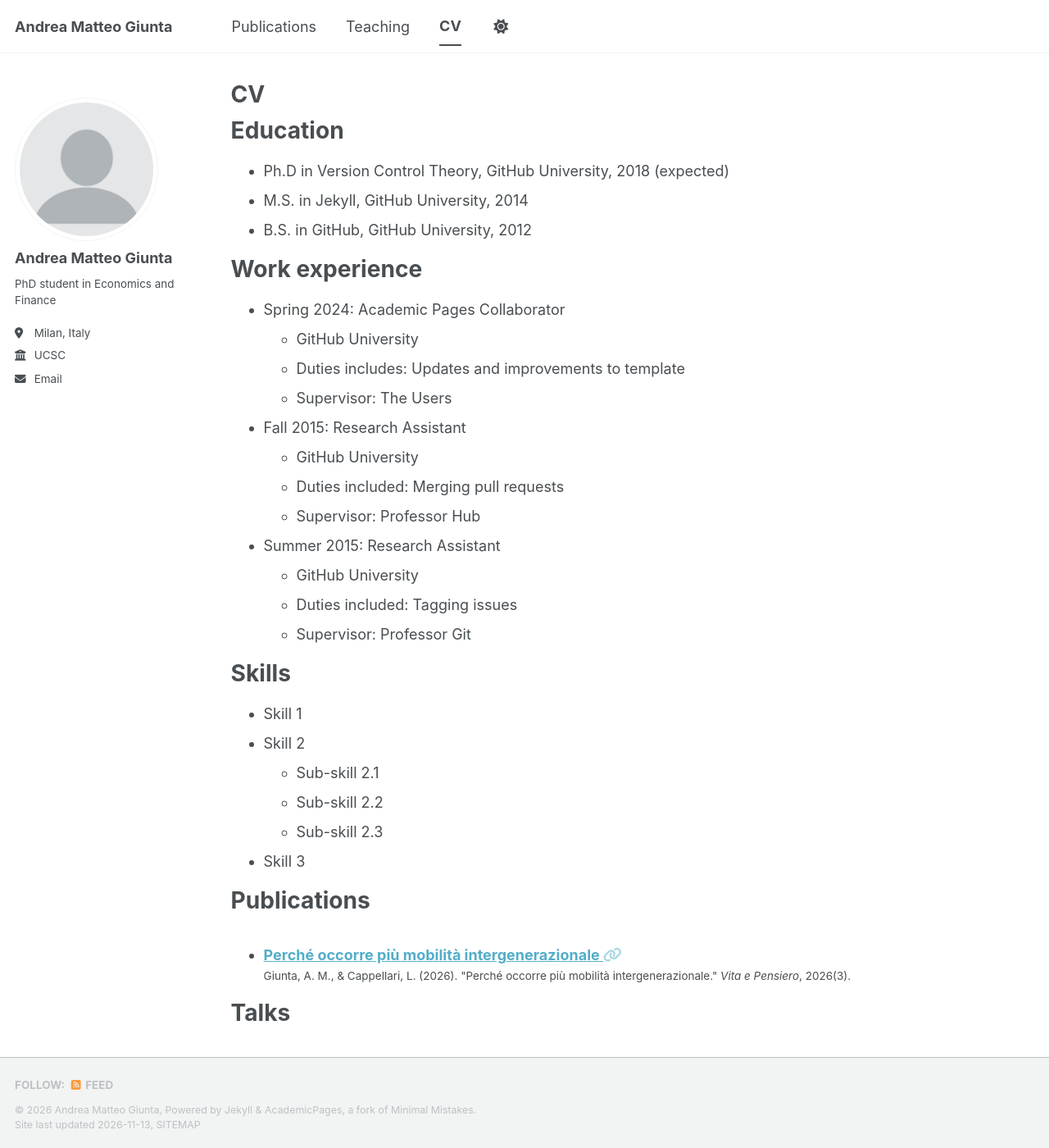
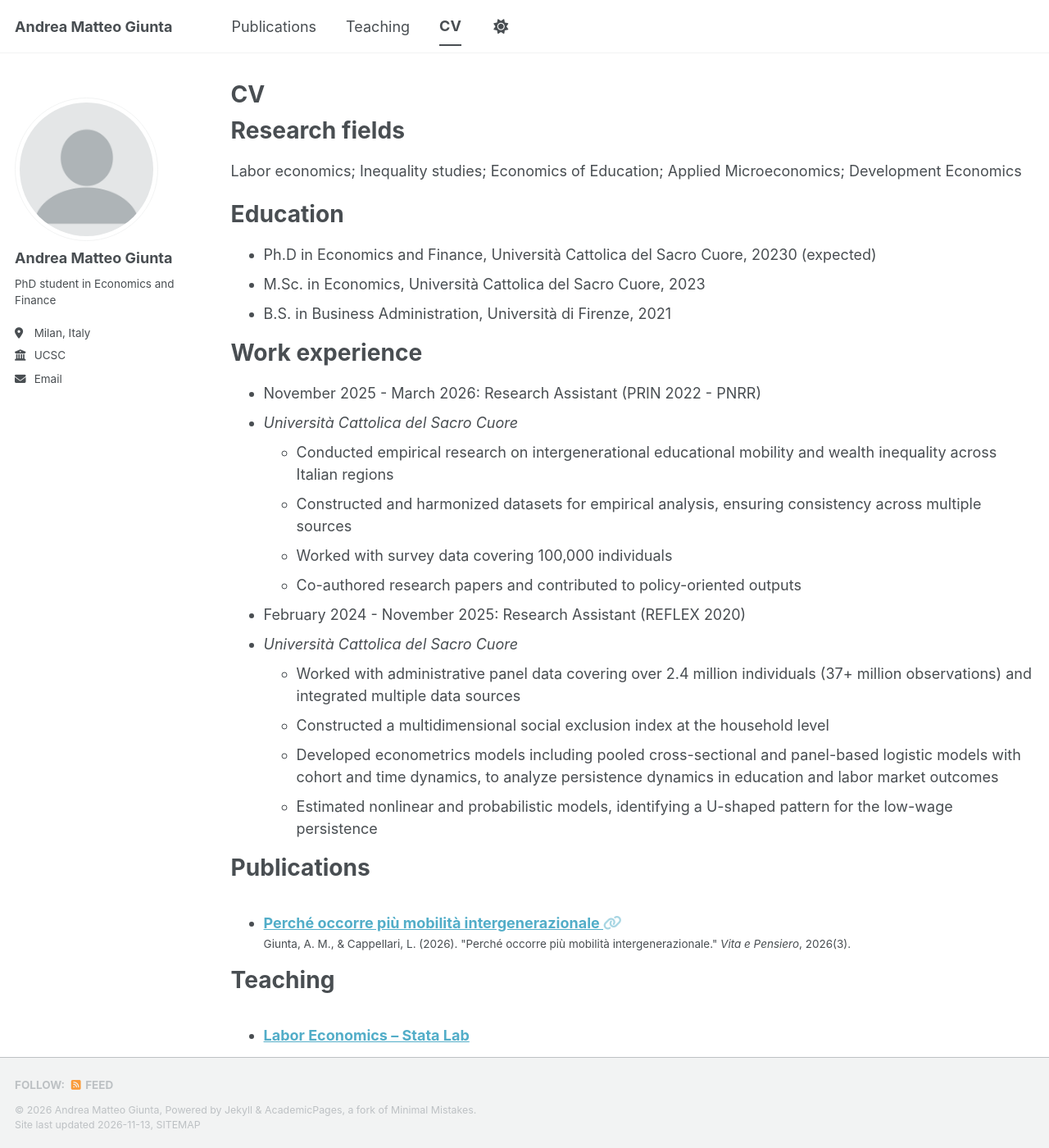
Before and after one commit to andreamatteogiunta/andreamatteogiunta.github.io, a Jekyll site: the page built from _pages/cv.md, in a window 1280 px wide and 1400 px high. Shown: the whole window at 82% size. Built offline with Jekyll 4.4.1, drawn with Linux system fonts in a browser that asks for light colours; a script bundle is joined from its source files by our own code; a style sheet for code colours, icons or effects is not loaded; some of the changed text lies outside the part shown.

Commit message:
Update cv.md

```diff
--- a/_pages/cv.md
+++ b/_pages/cv.md
@@ -9,37 +9,31 @@ redirect_from:
 
 {% include base_path %}
 
+Research fields
+======
+Labor economics; Inequality studies; Economics of Education; Applied Microeconomics; Development Economics
+
 Education
 ======
-* Ph.D in Version Control Theory, GitHub University, 2018 (expected)
-* M.S. in Jekyll, GitHub University, 2014
-* B.S. in GitHub, GitHub University, 2012
+* Ph.D in Economics and Finance, Università Cattolica del Sacro Cuore, 20230 (expected)
+* M.Sc. in Economics, Università Cattolica del Sacro Cuore, 2023
+* B.S. in Business Administration, Università di Firenze, 2021
 
 Work experience
 ======
-* Spring 2024: Academic Pages Collaborator
-  * GitHub University
-  * Duties includes: Updates and improvements to template
-  * Supervisor: The Users
+* November 2025 - March 2026: Research Assistant (PRIN 2022 - PNRR)
+* *Università Cattolica del Sacro Cuore*
+  * Conducted empirical research on intergenerational educational mobility and wealth inequality across Italian regions
+  * Constructed and harmonized datasets for empirical analysis, ensuring consistency across multiple sources
+  * Worked with survey data covering 100,000 individuals
+  * Co-authored research papers and contributed to policy-oriented outputs
 
-* Fall 2015: Research Assistant
-  * GitHub University
-  * Duties included: Merging pull requests
-  * Supervisor: Professor Hub
-
-* Summer 2015: Research Assistant
-  * GitHub University
-  * Duties included: Tagging issues
-  * Supervisor: Professor Git
-
-Skills
-======
-* Skill 1
-* Skill 2
-  * Sub-skill 2.1
-  * Sub-skill 2.2
-  * Sub-skill 2.3
-* Skill 3
+* February 2024 - November 2025: Research Assistant (REFLEX 2020)
+* *Università Cattolica del Sacro Cuore*
+  * Worked with administrative panel data covering over 2.4 million individuals (37+ million observations) and integrated multiple data sources
+  * Constructed a multidimensional social exclusion index at the household level
+  * Developed econometrics models including pooled cross-sectional and panel-based logistic models with cohort and time dynamics, to analyze persistence dynamics in education and labor market outcomes
+  * Estimated nonlinear and probabilistic models, identifying a U-shaped pattern for the low-wage persistence
 
 Publications
 ======
@@ -47,18 +41,9 @@ Publications
     {% include archive-single-cv.html %}
   {% endfor %}</ul>
 
-Talks
-======
-  <ul>{% for post in site.talks reversed %}
-    {% include archive-single-talk-cv.html  %}
-  {% endfor %}</ul>
 
 Teaching
 ======
   <ul>{% for post in site.teaching reversed %}
     {% include archive-single-cv.html %}
   {% endfor %}</ul>
-
-Service and leadership
-======
-* Currently signed in to 43 different slack teams
```
